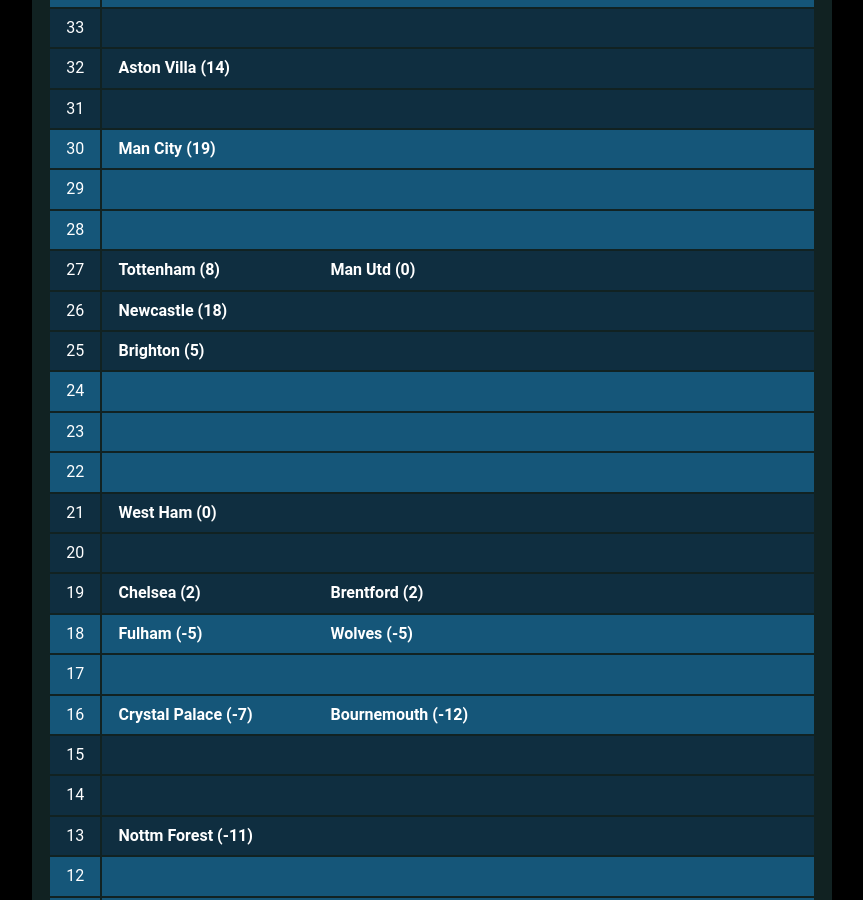
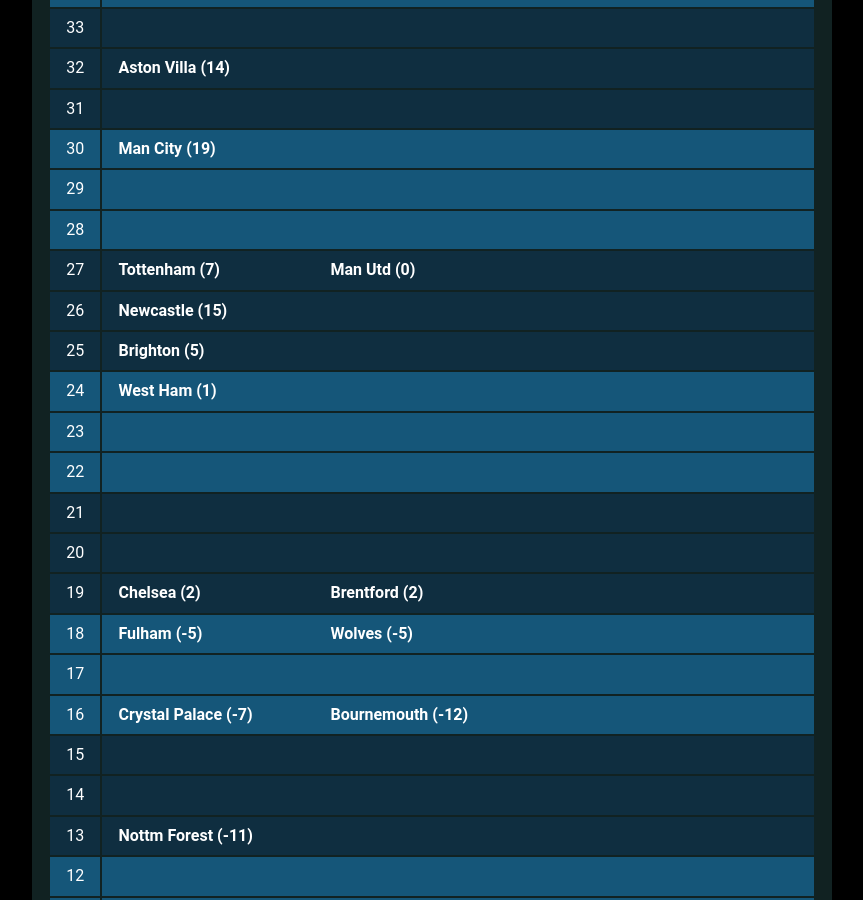
Before and after one commit to muru/muru.github.io, a Jekyll site: the page built from resources.md, in a window 1280 px wide and 900 px high, scrolled down 1598 px. Shown: the whole window, without its empty margins (208-1071 px from the left). Built offline with Jekyll 4.4.1, drawn with Linux system fonts in a browser that asks for light colours; some web fonts are replaced; some of the changed text lies outside the part shown.

Commit message:
updated cann-table: Sat  9 Dec 00:02:10 JST 2023

```diff
--- a/cann-table.html
+++ b/cann-table.html
@@ -52,14 +52,14 @@
 	<tr class="cann-row-2">
 		<td class="cann-point"> 27 </td>
 		<td class="cann-clubs">
-			<span class="club-name"> Tottenham (8) </span>
+			<span class="club-name"> Tottenham (7) </span>
 			<span class="club-name"> Man Utd (0) </span>
 		</td>
  	</tr>
 	<tr class="cann-row-2">
 		<td class="cann-point"> 26 </td>
 		<td class="cann-clubs">
-			<span class="club-name"> Newcastle (18) </span>
+			<span class="club-name"> Newcastle (15) </span>
 		</td>
  	</tr>
 	<tr class="cann-row-2">
@@ -71,6 +71,7 @@
 	<tr class="cann-row-1">
 		<td class="cann-point"> 24 </td>
 		<td class="cann-clubs">
+			<span class="club-name"> West Ham (1) </span>
 		</td>
  	</tr>
 	<tr class="cann-row-1">
@@ -86,7 +87,6 @@
 	<tr class="cann-row-2">
 		<td class="cann-point"> 21 </td>
 		<td class="cann-clubs">
-			<span class="club-name"> West Ham (0) </span>
 		</td>
  	</tr>
 	<tr class="cann-row-2">
@@ -149,6 +149,7 @@
 	<tr class="cann-row-1">
 		<td class="cann-point"> 10 </td>
 		<td class="cann-clubs">
+			<span class="club-name"> Everton (-2) </span>
 		</td>
  	</tr>
 	<tr class="cann-row-2">
@@ -165,7 +166,6 @@
 	<tr class="cann-row-2">
 		<td class="cann-point"> 7 </td>
 		<td class="cann-clubs">
-			<span class="club-name"> Everton (-5) </span>
 			<span class="club-name"> Burnley (-18) </span>
 		</td>
  	</tr>
```
Also changed, not shown: other parts of cann-table.html (+1 -1 lines).
